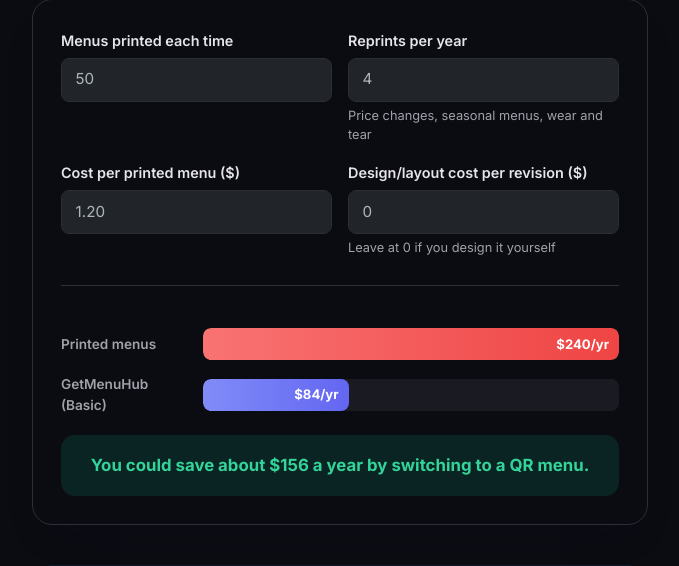
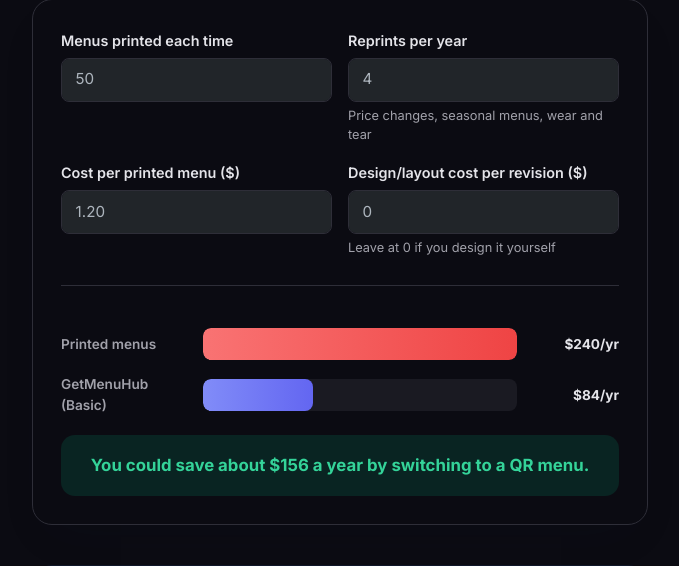
Before and after one commit to jimc4rry/Digital-QR-Platform-Global, a Django app: page /tools/printing-cost-calculator/ in a window 1280 px wide. Shown: the part 292-858 px from the top of the page, without its empty margins (300-979 px from the left). Run offline with Django 4.2, Linux system fonts and the light colour scheme.

Commit message:
Fix calculator bar chart labels overflowing outside narrow bars
Value labels were rendered inside the colored fill div, so on skewed
ratios (e.g. staff efficiency calculator's 360 vs 60 min/day) the text
overflowed past the narrow bar and became unreadable against the track
background. Moved the value out of the fill into its own element next
to the track, so it's never clipped regardless of bar width. Fixed on
both the staff efficiency and printing cost calculators.

Co-Authored-By: Claude Sonnet 5 <noreply@anthropic.com>

```diff
--- a/menu-platform/templates/tools/printing_cost_calculator.html
+++ b/menu-platform/templates/tools/printing_cost_calculator.html
@@ -21,10 +21,10 @@
     .calc-bar-row { display: flex; align-items: center; gap: 12px; }
     .calc-bar-label { width: 130px; flex-shrink: 0; font-size: .85rem; font-weight: 600; color: var(--mh-text-muted); }
     .calc-bar-track { flex: 1; background: var(--mh-bg-subtle); border-radius: 8px; height: 32px; position: relative; overflow: hidden; }
-    .calc-bar-fill { height: 100%; border-radius: 8px; transition: width .25s ease; display: flex; align-items: center; justify-content: flex-end; padding-right: 10px; }
+    .calc-bar-fill { height: 100%; border-radius: 8px; transition: width .25s ease; }
     .calc-bar-fill.printing { background: linear-gradient(90deg, #f97373, #ef4444); }
     .calc-bar-fill.menuhub { background: linear-gradient(90deg, #818cf8, #6366f1); }
-    .calc-bar-fill span { color: #fff; font-weight: 700; font-size: .82rem; white-space: nowrap; }
+    .calc-bar-value { flex-shrink: 0; width: 90px; text-align: right; color: var(--mh-text); font-weight: 700; font-size: .85rem; white-space: nowrap; }
     .calc-savings {
         text-align: center; margin-top: 20px; padding: 18px; border-radius: 14px;
         background: var(--mh-success-bg); color: var(--mh-success); font-weight: 700; font-size: 1.05rem;
@@ -77,18 +77,16 @@
                     <div class="calc-bar-row">
                         <div class="calc-bar-label">{% trans "Printed menus" %}</div>
                         <div class="calc-bar-track">
-                            <div class="calc-bar-fill printing" id="bar-printing" style="width: 100%;">
-                                <span id="value-printing">$0/yr</span>
-                            </div>
+                            <div class="calc-bar-fill printing" id="bar-printing" style="width: 100%;"></div>
                         </div>
+                        <div class="calc-bar-value" id="value-printing">$0/yr</div>
                     </div>
                     <div class="calc-bar-row">
                         <div class="calc-bar-label">{% trans "GetMenuHub (Basic)" %}</div>
                         <div class="calc-bar-track">
-                            <div class="calc-bar-fill menuhub" id="bar-menuhub" style="width: 10%;">
-                                <span id="value-menuhub">$84/yr</span>
-                            </div>
+                            <div class="calc-bar-fill menuhub" id="bar-menuhub" style="width: 10%;"></div>
                         </div>
+                        <div class="calc-bar-value" id="value-menuhub">$84/yr</div>
                     </div>
                 </div>
 
```
Also changed, not shown: menu-platform/templates/tools/staff_efficiency_calculator.html (+6 -8 lines).
